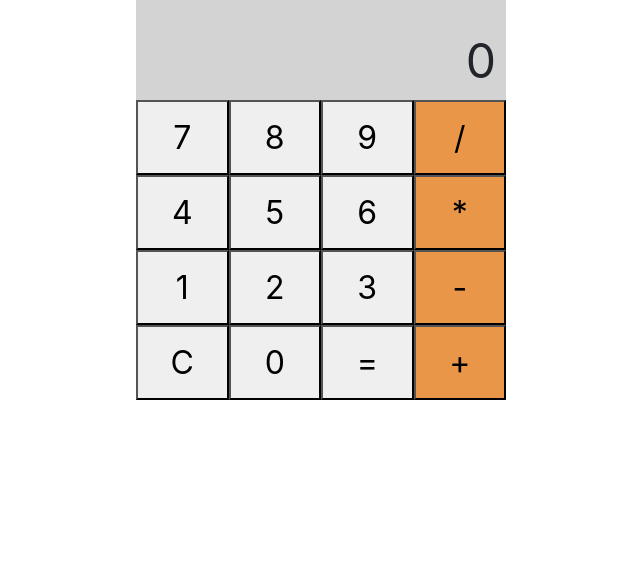
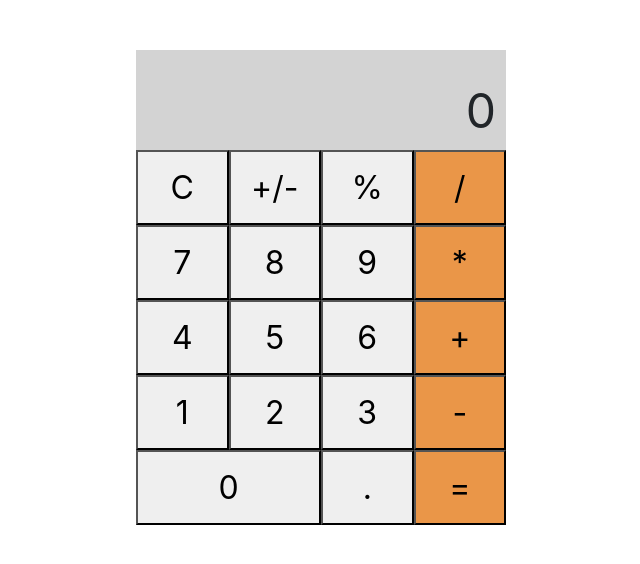
Before and after one commit to jhassler1031/calculator, a plain HTML site: page index.html in a window 1280 px wide. Shown: the whole page, without its empty margins (319-959 px from the left). Drawn offline with nearby package versions, Linux system fonts and the light colour scheme.

Commit message:
added more buttons

```diff
--- a/index.html
+++ b/index.html
@@ -17,6 +17,22 @@
         </div>
       </div>
 
+      <!-- New top row ===================================================== -->
+      <div class="row no-gutters justify-content-center align-items-center numbers-row">
+        <div class="col-3 col-sm-2 col-md-1">
+          <button class="clear-button">C</button>
+        </div>
+        <div class="col-3 col-sm-2 col-md-1">
+          <button class="positive-negative">+/-</button>
+        </div>
+        <div class="col-3 col-sm-2 col-md-1">
+          <button class="percent-button">%</button>
+        </div>
+        <div class="col-3 col-sm-2 col-md-1">
+          <button class="operator">/</button>
+        </div>
+      </div>
+
       <!-- Top Numbers Row ==================================================-->
       <div class="row no-gutters justify-content-center align-items-center numbers-row">
         <div class="col-3 col-sm-2 col-md-1">
@@ -29,7 +45,7 @@
           <button class="number-button">9</button>
         </div>
         <div class="col-3 col-sm-2 col-md-1">
-          <button class="operator">/</button>
+          <button class="operator">*</button>
         </div>
       </div>
 
@@ -45,7 +61,7 @@
           <button class="number-button">6</button>
         </div>
         <div class="col-3 col-sm-2 col-md-1">
-          <button class="operator">*</button>
+          <button class="operator">+</button>
         </div>
       </div>
 
@@ -67,19 +83,16 @@
 
       <!-- Fourth Numbers Row ===============================================-->
       <div class="row no-gutters justify-content-center align-items-center numbers-row">
-        <div class="col-3 col-sm-2 col-md-1">
-          <button class="clear-button">C</button>
-
+        <div class="col-6 col-sm-4 col-md-2">
+          <button class="number-button">0</button>
         </div>
         <div class="col-3 col-sm-2 col-md-1">
-          <button class="number-button">0</button>
+          <button class="number-button">.</button>
         </div>
         <div class="col-3 col-sm-2 col-md-1">
           <button class="equate-button">=</button>
         </div>
-        <div class="col-3 col-sm-2 col-md-1">
-          <button class="operator">+</button>
-        </div>
+
       </div>
     </div>
     <script src="main.js"></script>
--- a/styles.css
+++ b/styles.css
@@ -4,6 +4,10 @@
 
 img {
   width: 100%;
+}
+
+.container {
+  margin-top: 50px;
 }
 
 .display {
@@ -32,3 +36,7 @@ img {
 .numbers-row .operator {
   background-color: #EA9648;
 }
+
+.numbers-row .equate-button {
+  background-color: #EA9648;
+}
```
